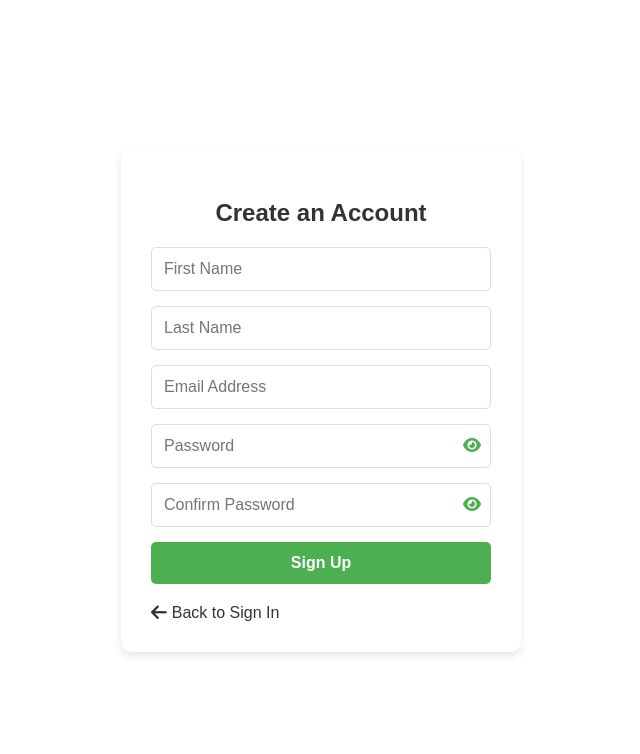
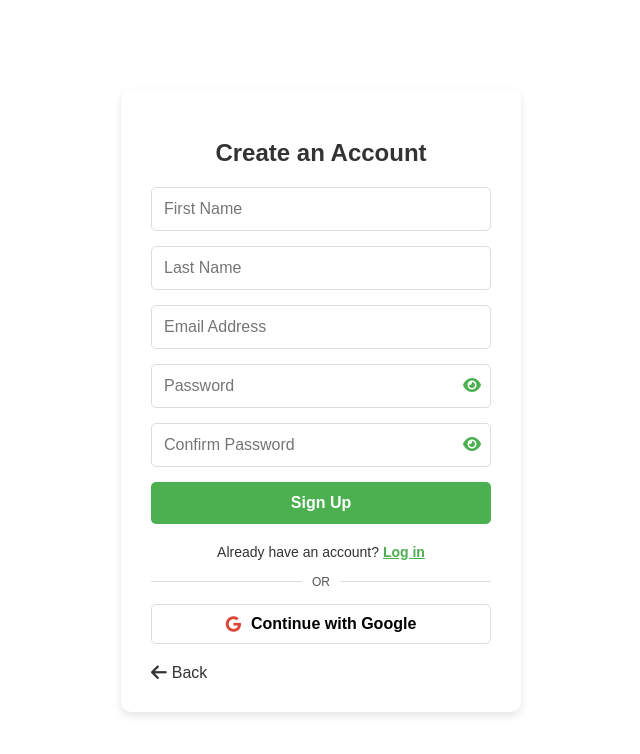
Before and after one commit to jonamadk/bucbuddy-chat, a React (Create React App) app: page /signup in a window 1280 px wide. Shown: the top 754 px of the page, without its empty margins (319-959 px from the left). Built offline with nearby package versions, Linux system fonts and the light colour scheme.

Commit message:
Signup Enhanced

```diff
--- a/src/components/SignUpPage.css
+++ b/src/components/SignUpPage.css
@@ -217,3 +217,97 @@ body.dark .google-signin {
 body.dark .google-signin i {
   color: #db4437; /* Keep the Google icon red */
 }
+
+.signup-divider {
+  margin-top: 20px;
+  text-align: center;
+  font-size: 14px;
+}
+
+.login-link {
+  background: none;
+  border: none;
+  color: #4caf50;
+  font-weight: bold;
+  cursor: pointer;
+  text-decoration: underline;
+  font-size: 14px;
+}
+
+.login-link:hover {
+  color: #45a049;
+  text-decoration: underline;
+}
+
+.or-divider {
+  display: flex;
+  align-items: center;
+  justify-content: center;
+  margin: 15px 0;
+  gap: 10px;
+}
+
+.or-divider hr {
+  flex: 1;
+  border: none;
+  border-top: 1px solid #ddd;
+}
+
+.or-divider span {
+  font-size: 12px;
+  color: #555;
+}
+
+.google-signin {
+  display: flex;
+  align-items: center;
+  justify-content: center;
+  gap: 10px;
+  background-color: white;
+  color: black;
+  border: 1px solid #ddd;
+  border-radius: 5px;
+  padding: 10px;
+  width: 100%;
+  font-size: 16px;
+  cursor: pointer;
+  transition: background-color 0.3s ease;
+}
+
+.google-signin:hover {
+  background-color: #f0f0f0;
+}
+
+.google-signin i {
+  color: #db4437;
+}
+
+.back-button {
+  margin-top: 20px; /* Space from the last element */
+  background: none;
+  border: none;
+  color: #333;
+  font-size: 16px;
+  cursor: pointer;
+  display: flex;
+  align-items: center;
+  justify-content: center;
+  gap: 5px; /* Space between the icon and text */
+}
+
+.back-button i {
+  font-size: 18px;
+}
+
+.back-button:hover {
+  color: #4caf50; /* Green hover color */
+}
+
+/* Dark mode support */
+body.dark .back-button {
+  color: #e0e0e0;
+}
+
+body.dark .back-button:hover {
+  color: #4caf50;
+}
--- a/src/components/SignUpPage.js
+++ b/src/components/SignUpPage.js
@@ -1,23 +1,53 @@
-import React, { useState } from 'react';
+import React, { useState, useEffect } from 'react';
 import { useNavigate } from 'react-router-dom';
 import './SignUpPage.css';
 
-function SignUpPage({ theme }) {
+function SignUpPage({ theme, onLoginSuccess }) {
   const [firstname, setFirstname] = useState('');
   const [lastname, setLastname] = useState('');
   const [email, setEmail] = useState('');
   const [password, setPassword] = useState('');
   const [confirmPassword, setConfirmPassword] = useState('');
-  const [showPassword, setShowPassword] = useState(false); // State for toggling password visibility
-  const [showConfirmPassword, setShowConfirmPassword] = useState(false); // State for toggling confirm password visibility
+  const [showPassword, setShowPassword] = useState(false);
+  const [showConfirmPassword, setShowConfirmPassword] = useState(false);
   const [error, setError] = useState('');
   const [successMessage, setSuccessMessage] = useState('');
+  const [isLoading, setIsLoading] = useState(false);
   const navigate = useNavigate();
+
+  // ✅ Handle Google OAuth redirect
+  useEffect(() => {
+    const params = new URLSearchParams(window.location.search);
+    const userData = params.get('user');
+    const token = params.get('token');
+    const errorMessage = params.get('error');
+
+    if (errorMessage) {
+      setError(`Google OAuth failed: ${decodeURIComponent(errorMessage)}. Please try again or use email/password.`);
+      return;
+    }
+
+    if (userData && token) {
+      try {
+        const parsedUser = JSON.parse(decodeURIComponent(userData));
+        localStorage.setItem('access_token', token);
+        localStorage.setItem('user', JSON.stringify(parsedUser));
+        if (typeof onLoginSuccess === 'function') {
+          onLoginSuccess(parsedUser);
+        }
+        navigate('/', { replace: true });
+      } catch (err) {
+        console.error('OAuth redirect error:', err);
+        setError('Failed to process Google OAuth login. Try again or use email/password.');
+      }
+    }
+  }, [onLoginSuccess, navigate]);
 
   const handleSubmit = async (e) => {
     e.preventDefault();
     setError('');
     setSuccessMessage('');
+    setIsLoading(true);
 
     try {
       const response = await fetch('http://localhost:8000/api/register', {
@@ -43,9 +73,15 @@ function SignUpPage({ theme }) {
         setError(data.error || 'Registration failed. Please try again.');
       }
     } catch (err) {
-      console.error('Error during registration:', err);
-      setError('An error occurred. Please try again later.');
+      console.error('Registration error:', err);
+      setError('An error occurred. Please try again.');
+    } finally {
+      setIsLoading(false);
     }
+  };
+
+  const handleGoogleLogin = () => {
+    window.location.href = 'http://localhost:8000/api/auth/login'; // Same as SignInPage
   };
 
   return (
@@ -108,12 +144,32 @@ function SignUpPage({ theme }) {
               <i className={`fas ${showConfirmPassword ? 'fa-eye-slash' : 'fa-eye'}`}></i>
             </button>
           </div>
-          <button type="submit" className="signup-button">Sign Up</button>
+          <button type="submit" className="signup-button" disabled={isLoading}>
+            {isLoading ? 'Registering...' : 'Sign Up'}
+          </button>
         </form>
+
         {successMessage && <p className="success-message">{successMessage}</p>}
         {error && <p className="error-message">{error}</p>}
-        <button className="back-button" onClick={() => navigate('/signin')}>
-          <i className="fas fa-arrow-left"></i> Back to Sign In
+
+        <div className="signup-divider">
+          <span>
+            Already have an account?{' '}
+            <button className="login-link" onClick={() => navigate('/signin')}>
+              Log in
+            </button>
+          </span>
+          <div className="or-divider">
+            <hr /> <span>OR</span> <hr />
+          </div>
+          <button className="google-signin" onClick={handleGoogleLogin} disabled={isLoading}>
+            <i className="fab fa-google"></i> Continue with Google
+          </button>
+        </div>
+
+
+        <button className="back-button" onClick={() => navigate('/')} aria-label="Back">
+          <i className="fas fa-arrow-left"></i> Back
         </button>
       </div>
     </div>
```
